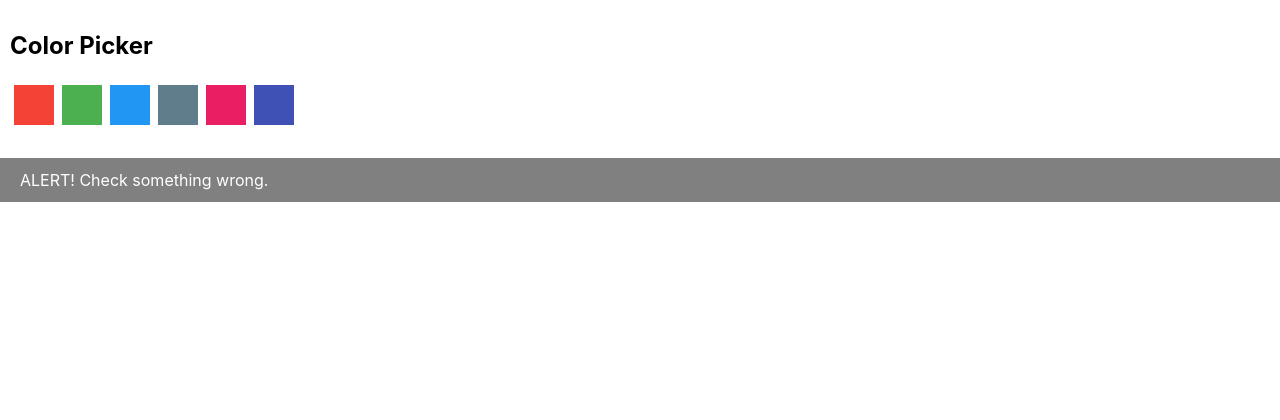
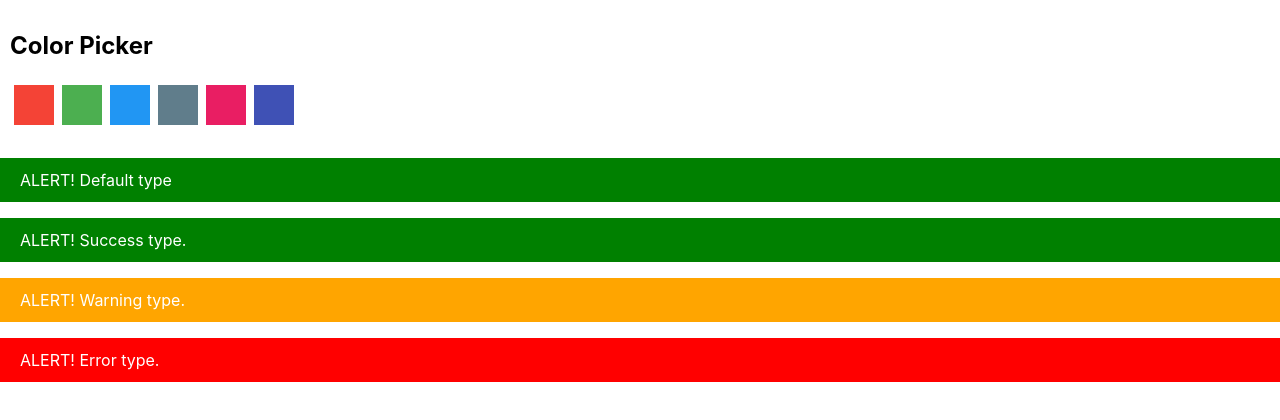
Before and after one commit to cheestick/goit-react-modules-repeta, a React (Create React App) app: page / in a window 1280 px wide. Shown: the top 420 px of the page. Built offline with nearby package versions, Linux system fonts and the light colour scheme.

Commit message:
alert module css composes: alert

```diff
--- a/src/App.js
+++ b/src/App.js
@@ -10,7 +10,10 @@ export default function App() {
   return (
     <div>
       <ColorPicker options={colorPickerOptions} />
-      <Alert text="ALERT! Check something wrong." />
+      <Alert text="ALERT! Default type" />
+      <Alert text="ALERT! Success type." type="success" />
+      <Alert text="ALERT! Warning type." type="warning" />
+      <Alert text="ALERT! Error type." type="error" />
       {/* <Section title="Top of the week">
         <PaintingList items={paintings} />
       </Section>
--- a/src/components/Alert/Alert.jsx
+++ b/src/components/Alert/Alert.jsx
@@ -1,10 +1,10 @@
 import s from './Alert.module.css';
 import PropTypes from 'prop-types';
 
-function Alert({ text, type }) {
+function Alert({ text, type = 'success' }) {
   return (
     <div>
-      <p role="alert" className={s.alert}>
+      <p role="alert" className={s[type]}>
         {text}
       </p>
     </div>
@@ -13,7 +13,7 @@ function Alert({ text, type }) {
 
 Alert.propTypes = {
   text: PropTypes.string.isRequired,
-  type: PropTypes.oneOf(['error', 'warning', 'success']),
+  type: PropTypes.oneOf(['error', 'warning', 'success']).isRequired,
 };
 
 export default Alert;
```
